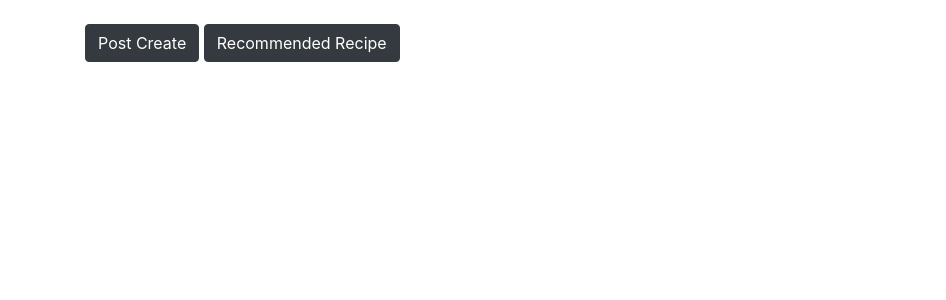
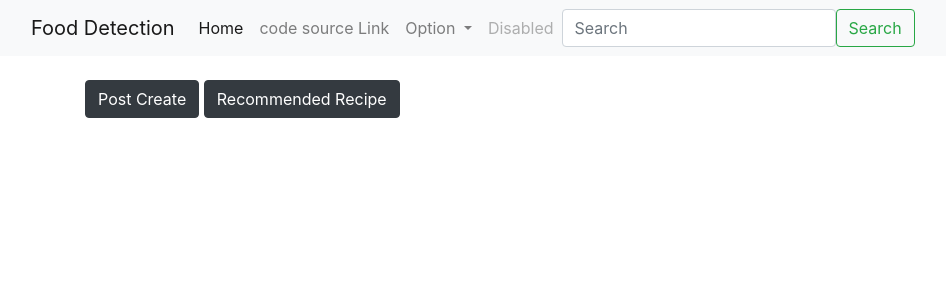
Before and after one commit to Tianea2160/food-detection-web, a Django app: page /blog/ in a window 1280 px wide. Shown: the top 300 px of the page, without its empty margins (0-946 px from the left). Run offline with Django 3.2, Linux system fonts and the light colour scheme; data that the repository does not hold is empty; some libraries are stand-ins or nearby versions.

Commit message:
front fixing

```diff
--- a/blog/templates/base.html
+++ b/blog/templates/base.html
@@ -7,6 +7,42 @@
     <script src="https://cdnjs.cloudflare.com/ajax/libs/Chart.js/3.5.0/chart.min.js" integrity="sha512-asxKqQghC1oBShyhiBwA+YgotaSYKxGP1rcSYTDrB0U6DxwlJjU59B67U8+5/++uFjcuVM8Hh5cokLjZlhm3Vg==" crossorigin="anonymous" referrerpolicy="no-referrer"></script>
 </head>
 <body>
+<nav class="navbar navbar-expand-lg navbar-light bg-light">
+  <div class="container-fluid">
+    <a class="navbar-brand" href="#">Food Detection</a>
+    <button class="navbar-toggler" type="button" data-bs-toggle="collapse" data-bs-target="#navbarSupportedContent" aria-controls="navbarSupportedContent" aria-expanded="false" aria-label="Toggle navigation">
+      <span class="navbar-toggler-icon"></span>
+    </button>
+    <div class="collapse navbar-collapse" id="navbarSupportedContent">
+      <ul class="navbar-nav me-auto mb-2 mb-lg-0">
+        <li class="nav-item">
+          <a class="nav-link active" aria-current="page" href="/blog">Home</a>
+        </li>
+        <li class="nav-item">
+          <a class="nav-link" href="https://github.com/Tianea2160/food-detection-web">code source Link</a>
+        </li>
+        <li class="nav-item dropdown">
+          <a class="nav-link dropdown-toggle" href="#" id="navbarDropdown" role="button" data-bs-toggle="dropdown" aria-expanded="false">
+            Option
+          </a>
+          <ul class="dropdown-menu" aria-labelledby="navbarDropdown">
+            <li><a class="dropdown-item" href="#">Action</a></li>
+            <li><a class="dropdown-item" href="#">Another action</a></li>
+            <li><hr class="dropdown-divider"></li>
+            <li><a class="dropdown-item" href="#">Something else here</a></li>
+          </ul>
+        </li>
+        <li class="nav-item">
+          <a class="nav-link disabled">Disabled</a>
+        </li>
+      </ul>
+      <form class="d-flex">
+        <input class="form-control me-2" type="search" placeholder="Search" aria-label="Search">
+        <button class="btn btn-outline-success" type="submit">Search</button>
+      </form>
+    </div>
+  </div>
+</nav>
 {% block content %}
 {% endblock %}
 </body>
--- a/blog/templates/post_list.html
+++ b/blog/templates/post_list.html
@@ -21,9 +21,8 @@
 
                 <div class="col-md-4">
                     <h3>food detection output</h3>
-                    {% for output in post.output_set.all %}
-                        {% for i in facts %}
-                            food name : {{ i.Foodname2 }}
+                    {% for i in post.output_set.all %}
+                            food name : {{ i.name }}
                             <hr>
                             {{ i.One_timesupply }} g 당 {{ i.energy }} kcal
                             <br>
@@ -35,7 +34,6 @@
                             <br>
                             sugar : {{ i.Totalsugars }} g
                             <hr>
-                            {% endfor %}
                         <h5>{{ output.name }}</h5>
                     {% endfor %}
                 </div>
--- a/blog/templates/random_recipe.html
+++ b/blog/templates/random_recipe.html
@@ -7,10 +7,12 @@
         {% for i in title %}
             <h3>{{ i }}</h3>
         {% endfor %}<hr>
+        <h2>음식 사진</h2>
+        <img src="{{ img }}" width="800" height="600" alt="random food img">
         <h2>재료</h2>
         {% for i in source.values %}
             {% for j in i %}
-                 - {{ j }}
+                 /{{ j }}/
             {% endfor %}
         {% endfor %}<hr>
         <h2>조리 과정</h2>
--- a/blog/views.py
+++ b/blog/views.py
@@ -96,11 +96,14 @@ def PageCrawler(recipeUrl):
     page = requests.get(url)
     soup = BeautifulSoup(page.content, 'html.parser')
 
+    recipe_img = []  # 레시피 이미지 url
     recipe_title = []  # 레시피 제목
     recipe_source = {}  # 레시피 재료
     recipe_step = []  # 레시피 순서
 
     try:
+        res = soup.find("div", class_="centeredcrop")
+        imgUrl = res.find("img")["src"]
         res = soup.find('div', 'view2_summary')
         res = res.find('h3')
         recipe_title.append(res.get_text())
@@ -117,7 +120,7 @@ def PageCrawler(recipeUrl):
             title = n.find('b').get_text()
             recipe_source[title] = ''
             for tmp in n.find_all('li'):
-                tempSource = tmp.get_text().replace('\n', '').replace(' ', ' ')
+                tempSource = tmp.get_text().replace('\n', '').replace('', '')
                 source.append(tempSource.split("    ")[0])
 
             recipe_source[title] = source
@@ -129,13 +132,9 @@ def PageCrawler(recipeUrl):
     i = 0
     for n in res.find_all('div', 'view_step_cont'):
         i = i + 1
-        recipe_step.append('#' + str(i) + ' ' + n.get_text().replace('\n', '').replace(' ', ' '))
+        recipe_step.append('#' + str(i) + ' ' + n.get_text().replace('\n', '').replace('', ''))
 
-        # 블로그 형식의 글은 스텝이 정확하게 되어있지 않기 때문에 제외해준다
-    if not recipe_step:
-        return
-
-    recipe_all = [recipe_title, recipe_source, recipe_step]  # 제목, 재료, 순서
+    recipe_all = [recipe_title, recipe_source, recipe_step, imgUrl]  # 제목, 재료, 순서, img url
     return recipe_all
 
 def recipe(request) :
@@ -148,4 +147,5 @@ def recipe(request) :
     content['source'] = content_List[1]
     print(content['source'])
     content['steps'] = content_List[2]
+    content['img'] = content_List[3]
     return render(request, 'random_recipe.html', content)
```
Also changed, not shown: blog/recipe.py (+54 -7 lines), 1 other file.
